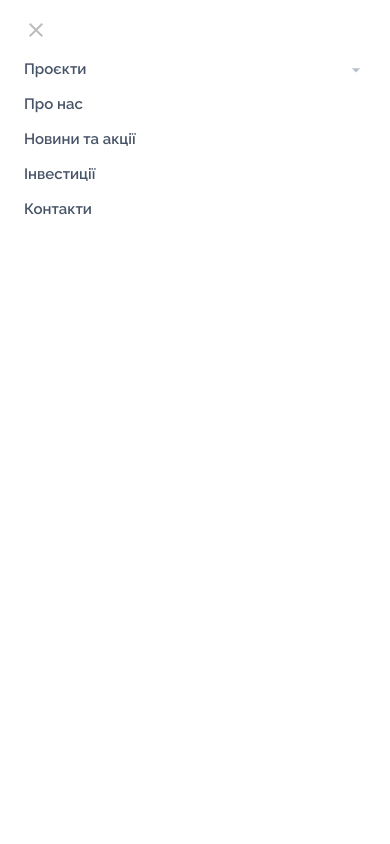
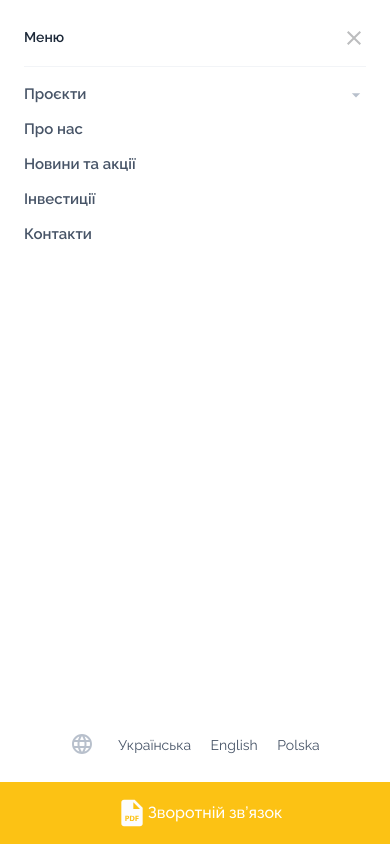
Before and after one commit to v-lavs/SE-red, a website: page page-news.html in a window 390 px wide. Both pictures are taken after a click on the button "Меню". Shown: the top 844 px of the page. Drawn offline with Linux system fonts and the light colour scheme.

Commit message:
fix resp 320px banner, about, news

```diff
--- a/page-news.html
+++ b/page-news.html
@@ -24,14 +24,17 @@
 
 <div class="wrapper"  style="overflow:hidden;">
     <!--header-->
-    <header class="header  header_white">
+    <header class="header header_white">
         <div class="container">
             <div class="header__inner">
                 <h1><a href="index.html" class="header__logo">
                     <img src="assets/img/logo.svg" alt="SmartEstate" width="64" height="46">
                 </a></h1>
                 <div class="header__nav">
-                    <button type="button" aria-label="Закрити меню" class="btn_close"></button>
+                    <div class="top-bar">
+                        <span class="text">Меню</span>
+                        <button type="button" aria-label="Закрити меню" class="btn_close"></button>
+                    </div>
                     <ul class="menu">
                         <li class="menu__item  dropdown">
                             <a href="#" class="menu__link">Проєкти</a>
@@ -62,14 +65,26 @@
                             </ul>
                         </li>
                         <li class="menu__item"><a href="index.html#about" class="menu__link">Про нас</a></li>
-                        <li class="menu__item"><a href="#" class="menu__link">Новини та акції</a></li>
+                        <li class="menu__item"><a href="page-news.html" class="menu__link">Новини та акції</a></li>
                         <li class="menu__item"><a href="index.html#investments" class="menu__link">Інвестиції</a></li>
                         <li class="menu__item"><a href="#contacts" class="menu__link">Контакти</a></li>
                     </ul>
+                    <div class="mob-content">
+                        <div class="lang-switch-mob">
+                            <a href="#" class="lang-switch-mob__link current">Українська</a>
+                            <a href="#" class="lang-switch-mob__link">English</a>
+                            <a href="#" class="lang-switch-mob__link">Polska</a>
+                        </div>
+                        <a href="#popupFeedback" class="btn btn_with-icon trigger-popup">
+                            <img src="assets/img/file.svg" alt="" class="btn__icon">
+                            Зворотній зв’язок</a>
+                    </div>
                 </div>
+                <button type="button" aria-label="Кнопка меню" class="btn-burger">
+                    <img src="assets/img/menu.svg" alt="кнопка бургер">Меню
+                </button>
+
                 <a href="#popupFeedback" class="header__contact trigger-popup">Зворотній зв’язок</a>
-
-
                 <ul class="menu menu-lang">
                     <li class="menu__item  dropdown">
                         <a href="#" class="menu__link">Українська</a>
@@ -94,10 +109,6 @@
                     </li>
 
                 </ul>
-
-                <button type="button" aria-label="Кнопка меню" class="btn-burger">
-                    <img src="assets/img/menu.svg" alt="кнопка бургер">Меню
-                </button>
             </div>
         </div>
         <div class="backdrop"></div>
--- a/src/scss/components/_button.scss
+++ b/src/scss/components/_button.scss
@@ -91,3 +91,9 @@
   background-position: center;
   background-size: contain;
 }
+
+@include respond-to($xs) {
+  .btn {
+    font-size: 16px;
+  }
+}
--- a/src/scss/layout/section/section-about.scss
+++ b/src/scss/layout/section/section-about.scss
@@ -193,6 +193,7 @@
 
 @include respond-to($xs) {
   .section-about {
+    overflow: hidden;
     .wrap-img {
       width: 327px;
       height: 313px;
@@ -203,6 +204,10 @@
       }
     }
   }
+  .goal-fond{
+    max-width: 320px;
+    padding: 0 16px;
+  }
   .experience {
     .title {
       margin-bottom: 24px;
--- a/src/scss/layout/section/section-banner.scss
+++ b/src/scss/layout/section/section-banner.scss
@@ -182,3 +182,11 @@
     min-height: 600px;
   }
 }
+
+@media screen and (max-width: 359px) {
+  .section-banner .btn_warm{
+    min-width: 0;
+    width: auto;
+    padding: 15px 10px;
+  }
+}
--- a/src/scss/layout/section/section-news.scss
+++ b/src/scss/layout/section/section-news.scss
@@ -84,7 +84,11 @@
     }
   }
 }
-
+@media screen and (max-width: 640px) {
+  .switch-heading .toggle-block {
+    margin: 0 5px;
+  }
+}
 @include respond-to($xs) {
   .section-news {
     padding-top: 74px;
--- a/src/scss/pages/page-news.scss
+++ b/src/scss/pages/page-news.scss
@@ -78,12 +78,17 @@
         width: 100%;
       }
     }
+
+    .switch-heading .toggle-block {
+      margin: -30px 5px 0;
+    }
   }
 }
-@include respond-to($xs){
-.filter-toolbar .nice-select .list{
-  min-width: 290px;
-  width: auto;
-  left: -33px;
+
+@include respond-to($xs) {
+  .filter-toolbar .nice-select .list {
+    min-width: 290px;
+    width: auto;
+    left: -33px;
+  }
 }
-}
--- a/src/scss/pages/page-project.scss
+++ b/src/scss/pages/page-project.scss
@@ -521,6 +521,9 @@ sup {
       }
     }
   }
+  .page__nav .container {
+    align-items: flex-start;
+  }
   .advantages__card {
     padding: 0 12px;
   }
@@ -654,4 +657,18 @@ sup {
   .post-3d .post__content {
     font-size: 16px;
   }
+
+  .list-documents__item .name-document {
+    font-size: 16px
+  }
 }
+
+@media screen and (max-width: 359px) {
+  .block-nav-page .btn-toggle-open {
+    padding: 10px 18px;
+  }
+
+  .page-project .wrap-btn {
+    text-align: left;
+  }
+}
```
Also changed, not shown: dist/main.css.
